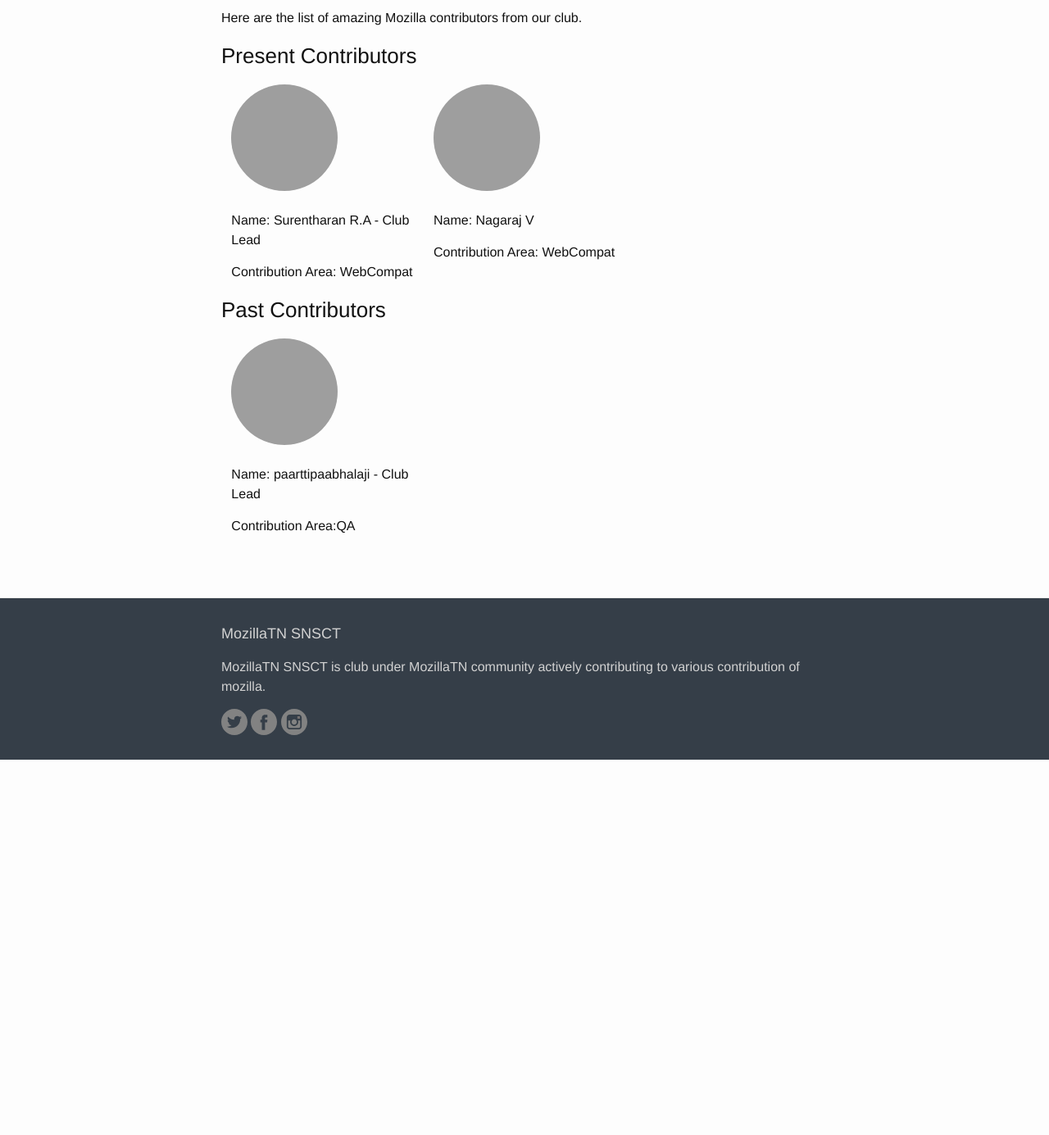
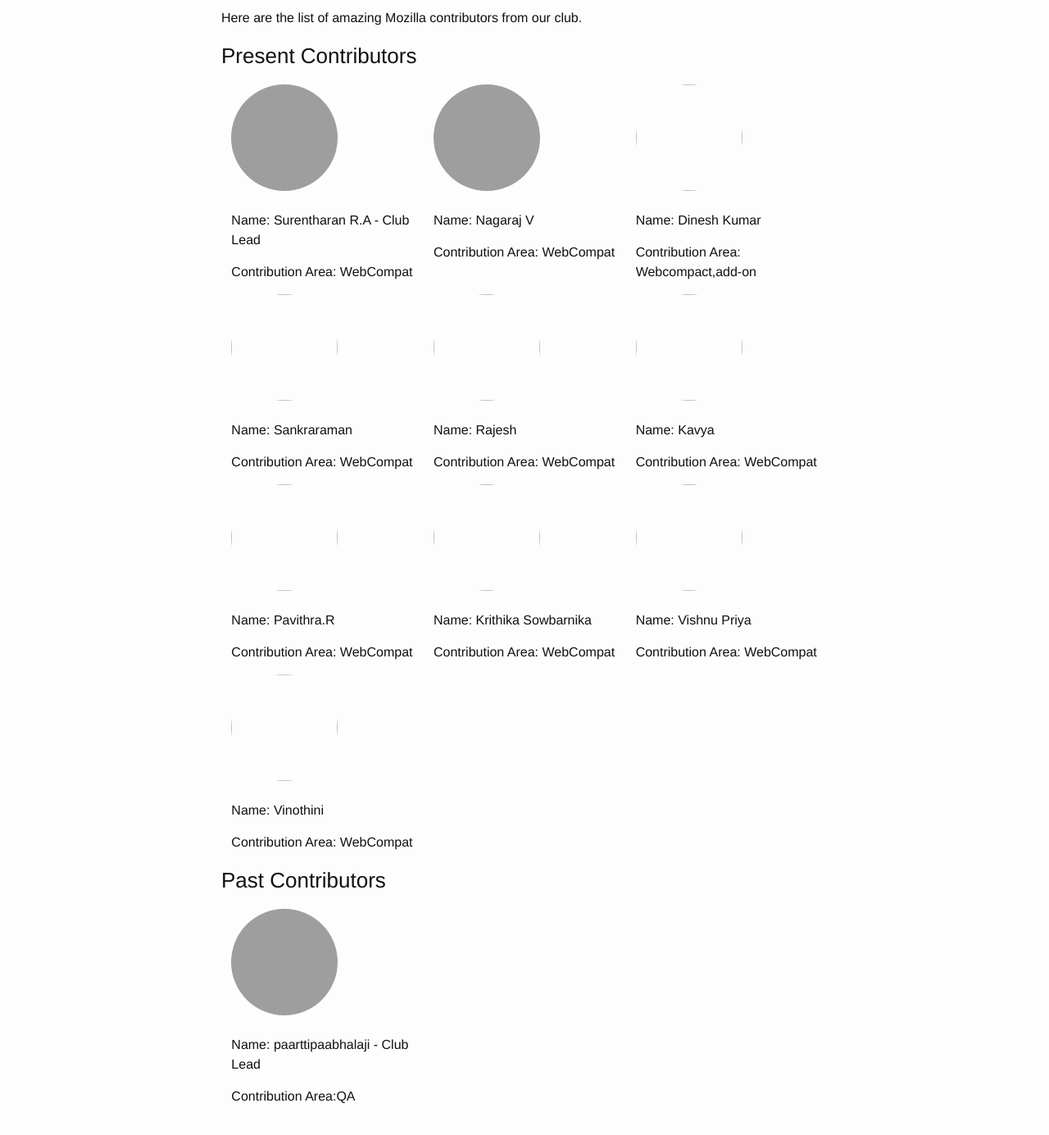
Before and after one commit to MozillaTN/snsct, a Jekyll site: the page built from docs/contributors.md, in a window 1280 px wide and 1400 px high, scrolled down 475 px. Shown: the top 1385 px of the window at 82% size. Built offline with Jekyll 4.4.1, drawn with Linux system fonts in a browser that asks for light colours; before the commit the page ends 1402 px from its top, so only the background shows below that; grey boxes are pictures that could not be loaded.

Commit message:
added club members

```diff
--- a/docs/_data/present_contributors.yml
+++ b/docs/_data/present_contributors.yml
@@ -9,3 +9,51 @@
     description: Contributor
     photo: "https://s.gravatar.com/avatar/ec27e7511d4c42e401787c483faeba7a"
     contribution: WebCompat
+
+-   name: Dinesh Kumar
+    twitter: Dhinesh_Kumar_M
+    description: Contributor
+    photo:
+    contribution: Webcompact,add-on
+
+-   name: Sankraraman
+    twitter:
+    description: Contributor
+    photo:
+    contribution: WebCompat
+
+-   name: Rajesh
+    twitter:
+    description: Contributor
+    photo:
+    contribution: WebCompat
+
+-   name: Kavya
+    twitter:
+    description: Contributor
+    photo:
+    contribution: WebCompat
+
+-   name: Pavithra.R
+    twitter:
+    description: Contributor
+    photo:
+    contribution: WebCompat
+
+-   name: Krithika Sowbarnika
+    twitter:
+    description: Contributor
+    photo:
+    contribution: WebCompat
+
+-   name: Vishnu Priya
+    twitter:
+    description: Contributor
+    photo:
+    contribution: WebCompat
+
+-   name: Vinothini
+    twitter:
+    description: Contributor
+    photo:
+    contribution: WebCompat
```
